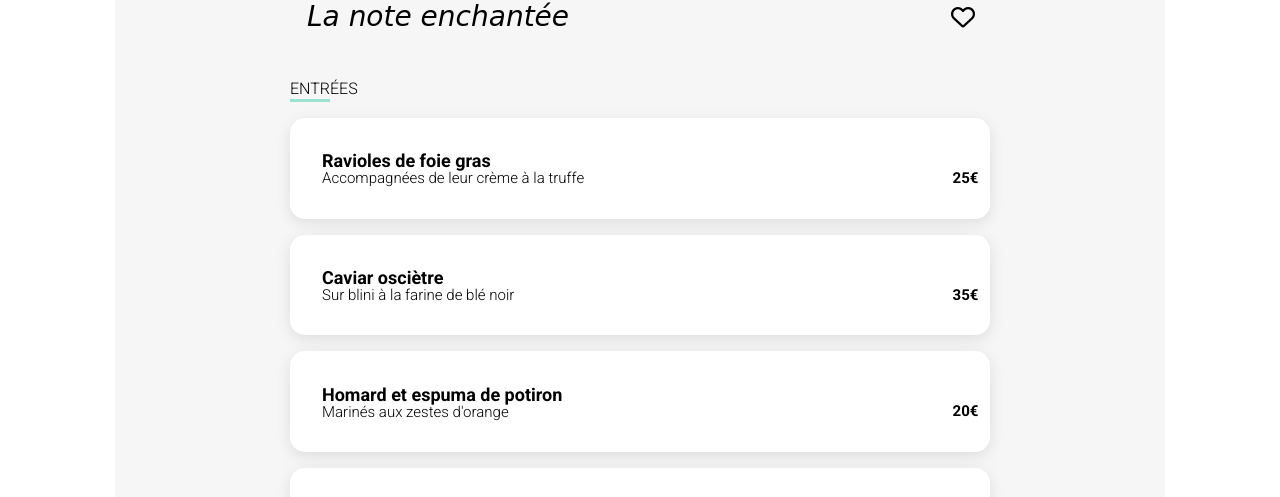
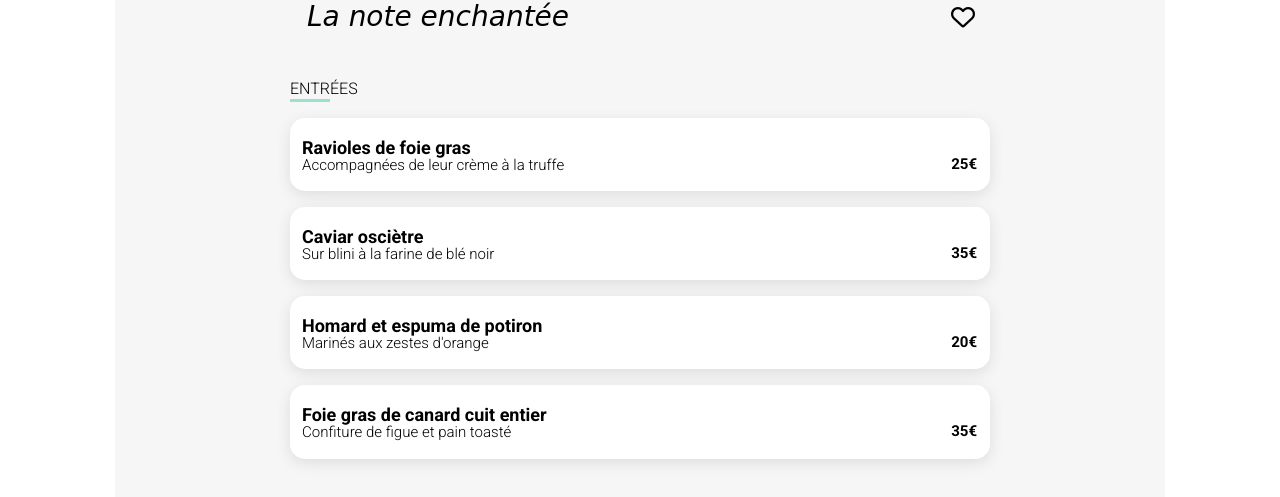
Before and after one commit to notREKASH/Projet_4_Benmehal_Joris, a plain HTML site: page Restaurants/menu-la-note-enchantee.html in a window 1280 px wide. Shown: the part 452-949 px from the top of the page. Drawn offline with Linux system fonts and the light colour scheme; a web font is replaced by a local one.

Commit message:
Modification des problèmes de layout sur les card menu

```diff
--- a/Restaurants/menu-la-note-enchantee.html
+++ b/Restaurants/menu-la-note-enchantee.html
@@ -47,7 +47,7 @@
       </div>
       <div class="menu__card">
         <h3 class="menu__card--h3">Entrées</h3>
-        <div class="menu__card__plats">
+        <div class="menu__card__plats four-plats">
           <input
             type="checkbox"
             id="menuTrigger1"
@@ -66,7 +66,7 @@
             ></i>
           </div>
         </div>
-        <div class="menu__card__plats">
+        <div class="menu__card__plats four-plats">
           <input
             type="checkbox"
             id="menuTrigger2"
@@ -85,7 +85,7 @@
             ></i>
           </div>
         </div>
-        <div class="menu__card__plats">
+        <div class="menu__card__plats four-plats">
           <input
             type="checkbox"
             id="menuTrigger3"
@@ -106,7 +106,7 @@
             ></i>
           </div>
         </div>
-        <div class="menu__card__plats">
+        <div class="menu__card__plats four-plats">
           <input
             type="checkbox"
             id="menuTrigger4"
--- a/SASS/_menu.scss
+++ b/SASS/_menu.scss
@@ -113,6 +113,16 @@ $menu-padding: 2em;
       margin-bottom: $menu-margin-bottom;
     }
 
+    // Classes pour les entrées à plusieurs plat
+
+    .four-plats {
+      height: 15%;
+
+      &:last-child {
+        margin-bottom: 0;
+      }
+    }
+
     &__plats {
       display: flex;
       align-items: center;
@@ -130,7 +140,7 @@ $menu-padding: 2em;
         display: grid;
         grid-template-columns: repeat(1, 1fr);
         width: 100%;
-        padding: $menu-padding;
+        padding: 2em 0.75em;
         background-color: transparent;
         text-align: left;
         padding-right: 0;
```
Also changed, not shown: index.html (+6 -6 lines), assets/css/style.css, 1 other file.
